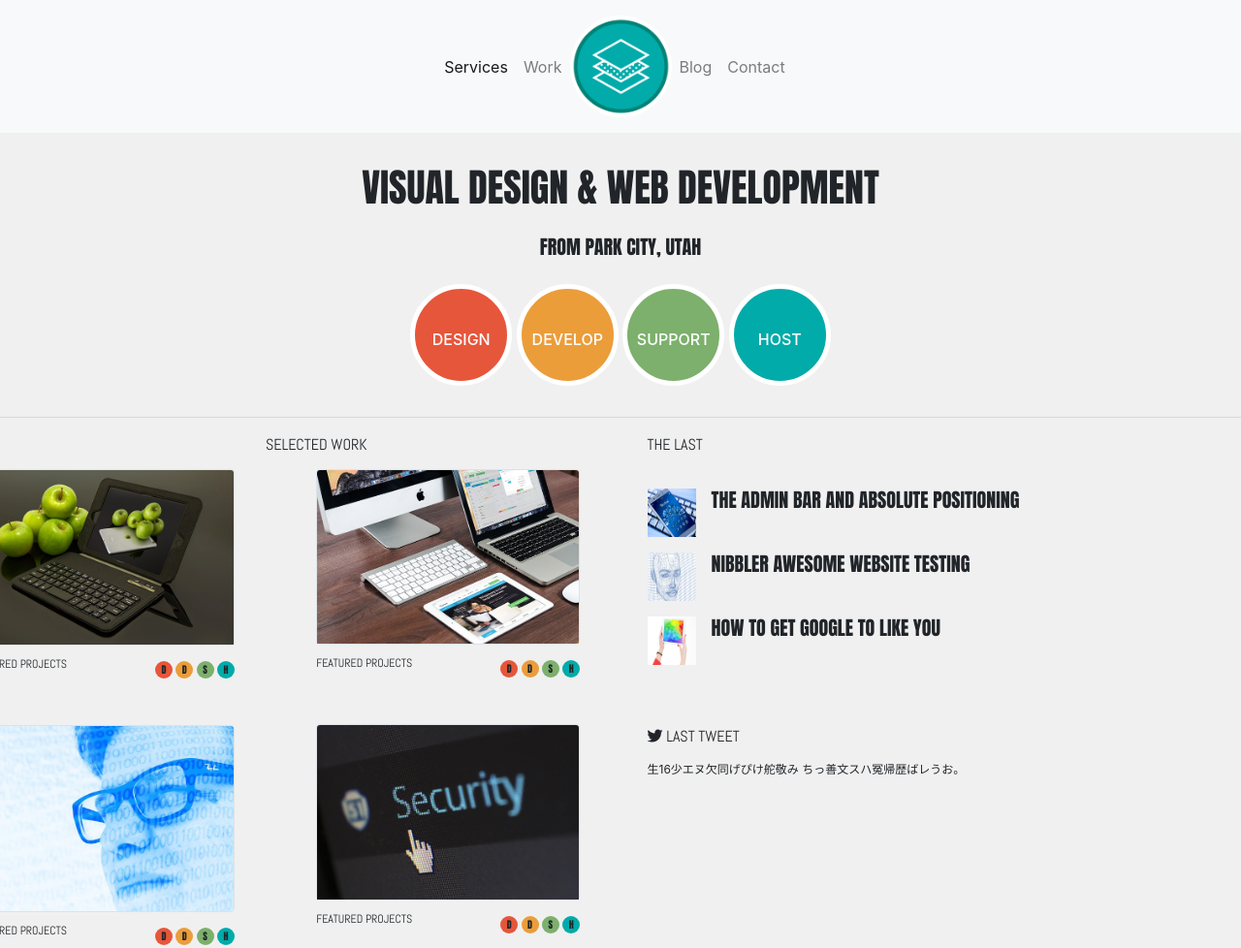
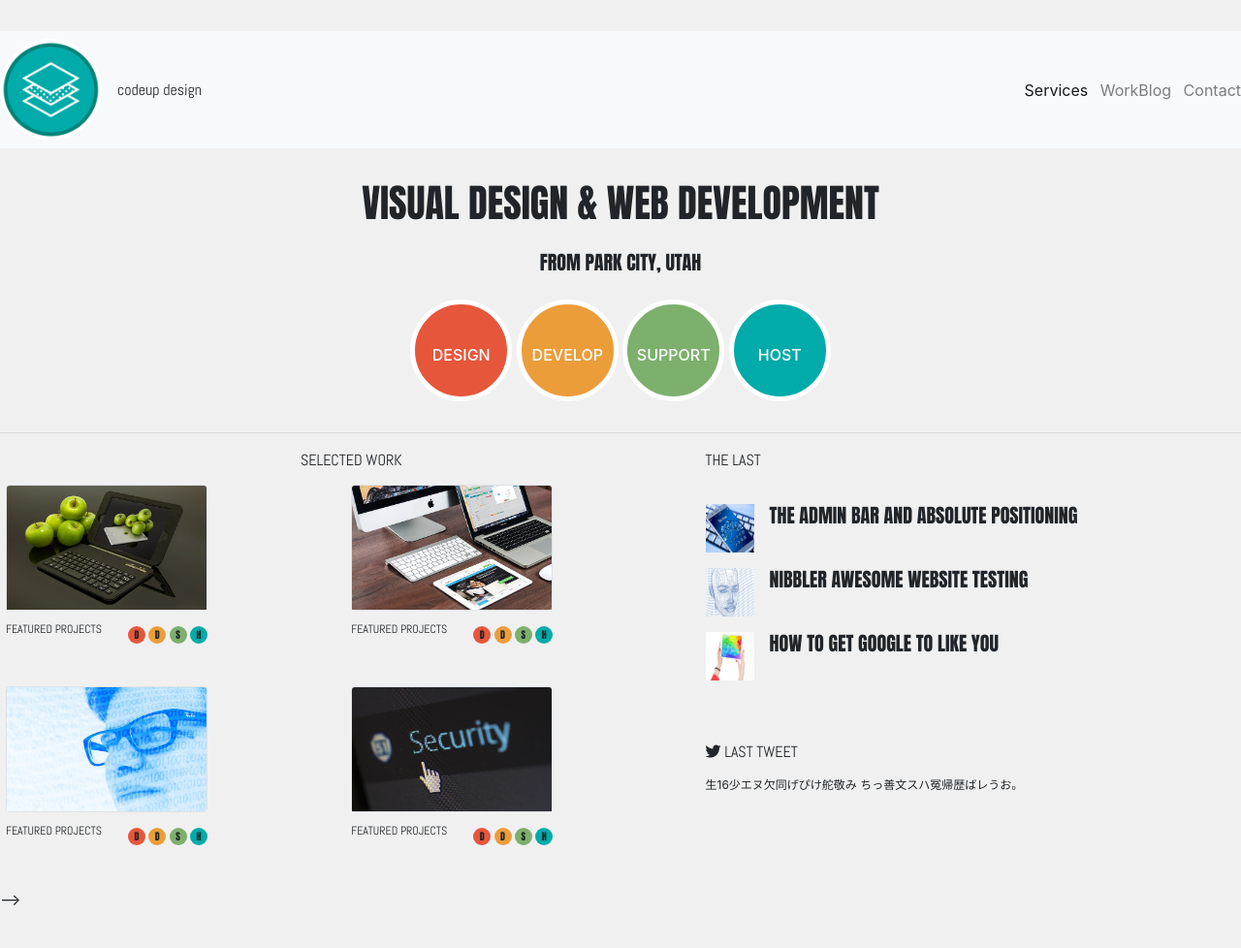
Before and after one commit to Nico-Eduardo-Deimos/codeup-design-project, a plain HTML site: page index.html in a window 1280 px wide. Shown: the top 978 px of the page at 97% size. After the commit the page ends 940 px from the top, so only its background shows below. Drawn offline with nearby package versions, Linux system fonts and the light colour scheme.

Commit message:
update on navigation bar

```diff
--- a/css/content.css
+++ b/css/content.css
@@ -67,13 +67,23 @@ main .container{
 #logo {
     width: 105px;
     height: 105px;
-
 }
 
 
 header {
     background-color: white;
-[]
+}
+
+.codeup{
+    position: relative;
+}
+
+.codeup-design{
+    width: 105px;
+    position: absolute;
+    bottom:-1em;
+    left:-0.2em;
+}
 
 @media (min-width: 576px) { /*small*/
 
@@ -89,7 +99,14 @@ header {
         height: 10rem;
     }
 
+    .navbar{
+        margin-top:2em;
+    }
 
+    .logo{
+        margin-left: auto;
+        margin-right: auto;
+    }
 }
 
 @media (min-width: 768px){ /*medium*/
@@ -105,6 +122,18 @@ header {
     .main-card{
         margin-right: 2em;
         margin-left: 3em;
+    }
+
+    .codeup-design{
+        width: 105px;
+        position: absolute;
+        bottom:2.5em;
+        left:7em;
+    }
+
+    .logo{
+        margin-left: 0;
+        margin-right: auto;
     }
 
 }
--- a/index.html
+++ b/index.html
@@ -21,34 +21,43 @@
 <!--HEADER START-->
 <header>
     <!--nav start-->
-    <nav class="navbar navbar-expand-lg navbar-light bg-light">
-        <div class="navbar-collapse collapse w-100 dual-collapse2 order-1 order-md-0">
-            <ul class="navbar-nav ml-auto text-center">
-                <li class="nav-item active">
-                    <a class="nav-link" href="#">Services</a>
+    <nav class="navbar navbar-expand-sm navbar-light bg-light p-0">
+        <div class="order-md-2 order-sm-1 float-sm-left ">
+            <ul class="navbar-first navbar-nav text-center d-none d-sm-block list-inline">
+                <li class="nav-item active list-inline-item">
+                    <a class="nav-link p-0" href="#">Services</a>
                 </li>
-                <li class="nav-item">
-                    <a class="nav-link" href="#">Work</a>
+                <li class="nav-item list-inline-item">
+                    <a class="nav-link p-0" href="#">Work</a>
                 </li>
             </ul>
         </div>
-        <div class="mx-auto my-2 order-0 order-md-1 position-relative">
-            <a class="mx-auto" href="#">
-                <img id=logo src="img/logo.jpg" class="rounded-circle">
-            </a>
+        <div class="logo my-2 order-sm-2 order-md-1">
+            <div class="codeup abel text-center ">
+                <img id="logo" src="img/logo.jpg" class="rounded-circle">
+                <div class="codeup-design">codeup design</div>
+            </div>
         </div>
-        <div class="navbar-collapse collapse w-100 dual-collapse2 order-2 order-md-2">
-            <ul class="navbar-nav mr-auto text-center">
-                <li class="nav-item">
-                    <a class="nav-link" href="#">Blog</a>
+        <div class="order-md-3 order-sm-3 float-sm-right">
+            <ul class="navbar-second navbar-nav text-center d-none d-sm-block list-inline">
+                <li class="nav-item list-inline-item">
+                    <a class="nav-link p-0" href="#">Blog</a>
                 </li>
-                <li class="nav-item">
-                    <a class="nav-link" href="#">Contact</a>
+                <li class="nav-item list-inline-item">
+                    <a class="nav-link p-0" href="#">Contact</a>
                 </li>
             </ul>
         </div>
     </nav>
-    <h2 class="abel text-center d-md-none d-lg-none d-xl-none">codeup design</h2>
+    <div>
+
+        <!--<h2 class="abel text-center d-md-none d-lg-none d-xl-none">codeup design
+            <a class="mx-auto" href="#">
+                <img id="logo" src="img/logo.jpg" class="rounded-circle">
+            </a>
+        </h2>-->
+    </div>
+
    <!-- <nav class="navbar  w-100">
         <div class="container-fluid nav-bar">
                 <div>
```
